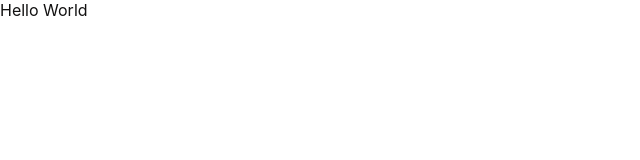
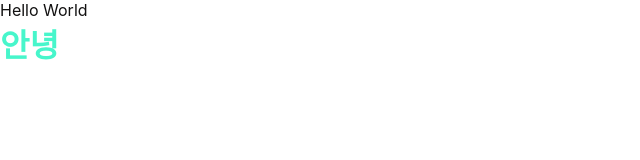
Before and after one commit to danbileee/blog, a Next.js app: page / in a window 1280 px wide. Shown: the top 160 px of the page, without its empty margins (0-640 px from the left). Built offline with nearby package versions, Linux system fonts and the light colour scheme; a web font is replaced by a local one.

Commit message:
feat: upgrade next version

```diff
--- a/package.json
+++ b/package.json
@@ -11,7 +11,7 @@
     "@emotion/react": "^11.4.1",
     "@types/react": "^17.0.20",
     "@types/react-dom": "^17.0.9",
-    "next": "^11.1.2",
+    "next": "12",
     "react": "^17.0.2",
     "react-dom": "^17.0.2",
     "typescript": "^4.4.3"
--- a/src/pages/index.tsx
+++ b/src/pages/index.tsx
@@ -10,6 +10,13 @@ const Home: NextPage = () => (
     >
       Hello World
     </div>
+    <h1
+      css={css`
+        color: var(--primary-color);
+      `}
+    >
+      안녕
+    </h1>
   </div>
 );
 
```
Also changed, not shown: .pnp.cjs, 1 other file (tests, documents, lock files or other folders).
